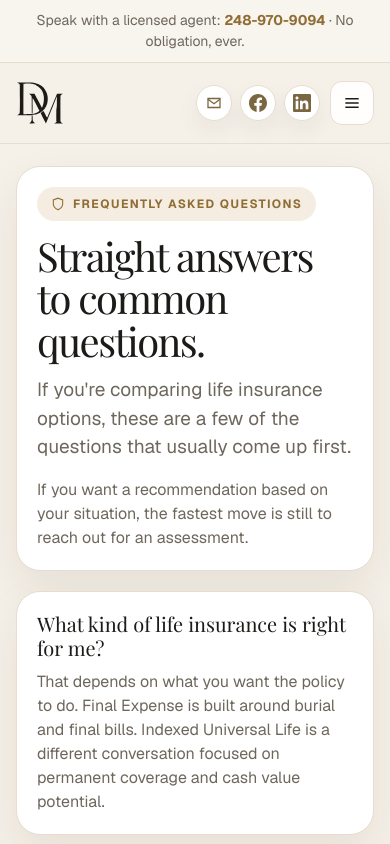
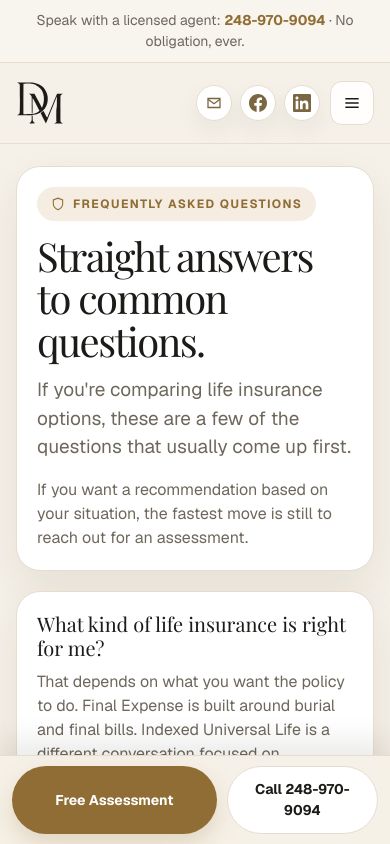
Before and after one commit to dudman1/dustin-life, a Next.js app: page /faq in a window 390 px wide. Shown: the top 844 px of the page. Built offline with nearby package versions, Linux system fonts and the light colour scheme.

Commit message:
ui: sticky mobile Assessment and Call CTA in SiteChrome
Mobile-only bottom bar with Free Assessment and 248-970-9094;
desktop unchanged. Respect safe-area and scroll-padding-bottom.

```diff
--- a/app/components/SiteChrome.tsx
+++ b/app/components/SiteChrome.tsx
@@ -222,6 +222,22 @@ export function SiteFooter() {
   );
 }
 
+
+function StickyMobileCta() {
+  return (
+    <div className={styles.stickyMobileCta} role="region" aria-label="Quick actions">
+      <div className={styles.stickyMobileCtaInner}>
+        <a className={styles.stickyMobilePrimary} href="/#assessment">
+          Free Assessment
+        </a>
+        <a className={styles.stickyMobileCall} href="tel:+12489709094">
+          Call 248-970-9094
+        </a>
+      </div>
+    </div>
+  );
+}
+
 export default function SiteChrome({
   current = null,
   children,
@@ -234,6 +250,7 @@ export default function SiteChrome({
       <SiteHeader current={current} />
       {children}
       <SiteFooter />
+      <StickyMobileCta />
     </div>
   );
 }
--- a/app/globals.css
+++ b/app/globals.css
@@ -134,11 +134,13 @@
     @apply font-sans;
     scroll-behavior: smooth;
     scroll-padding-top: 236px;
+    scroll-padding-bottom: calc(96px + env(safe-area-inset-bottom, 0px));
   }
 
   @media (min-width: 761px) {
     html {
       scroll-padding-top: 108px;
+      scroll-padding-bottom: 0;
     }
   }
 }
```
